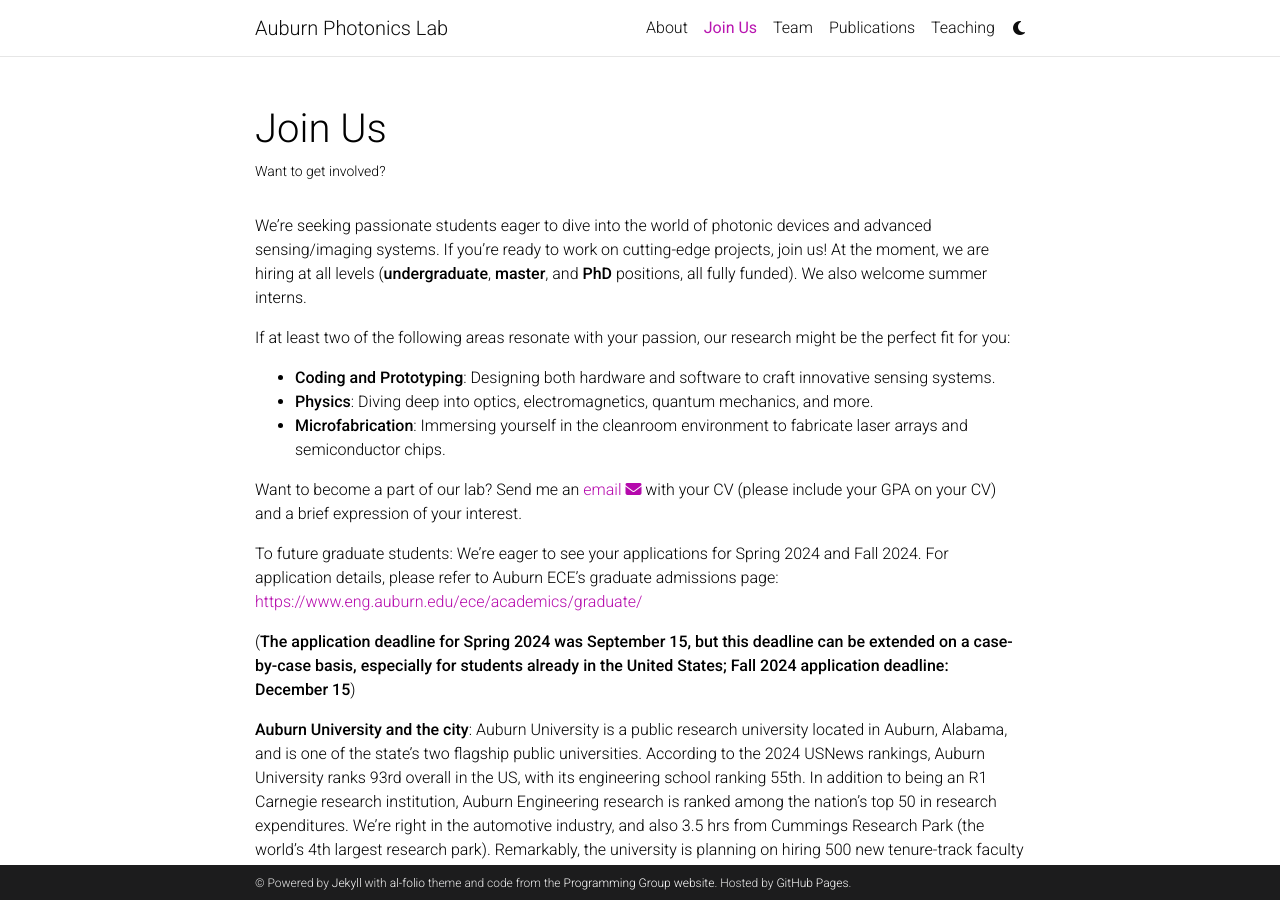
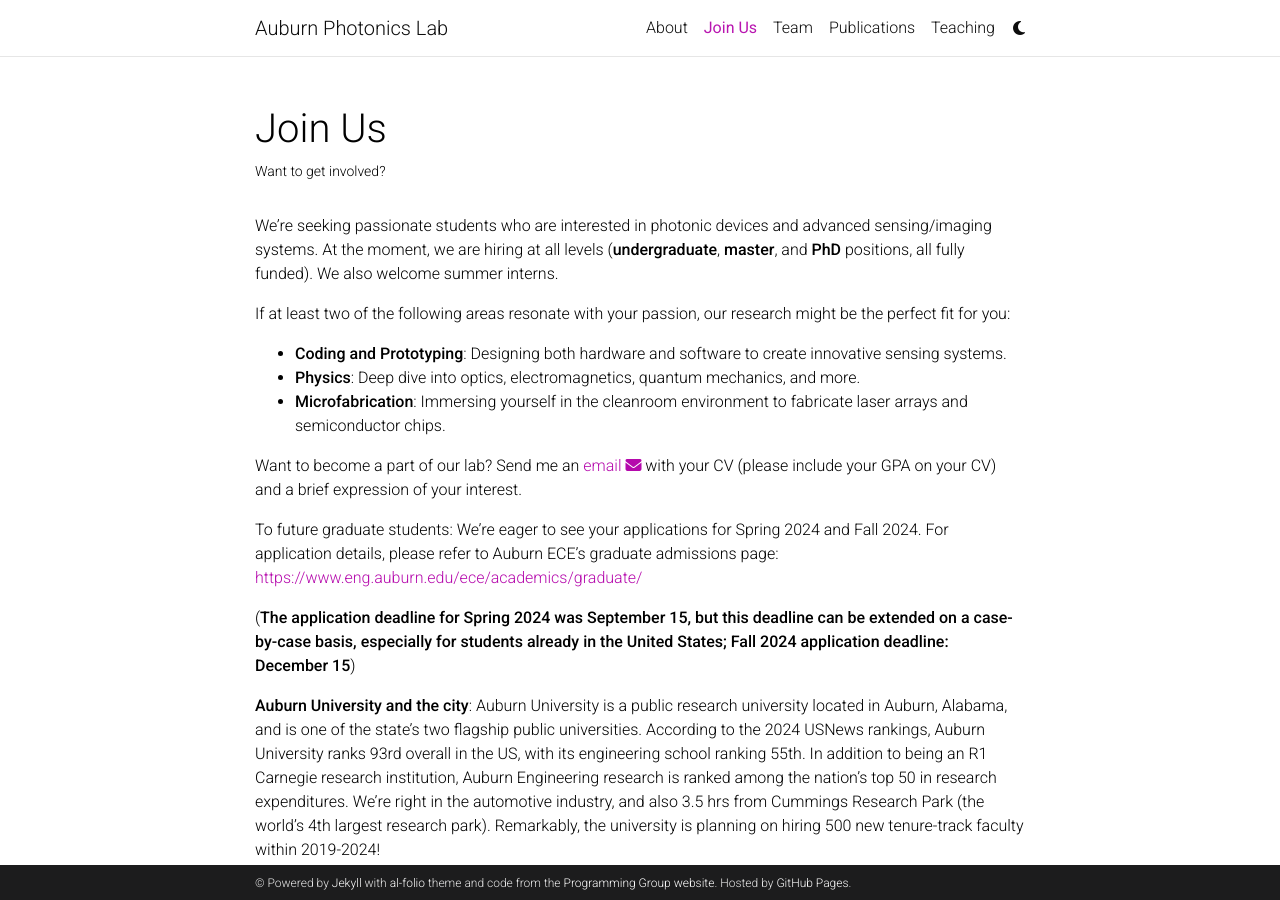
Before and after one commit to zihegao/zihegao.github.io, a Jekyll site: the page built from _pages/join-us.md, in a window 1280 px wide and 900 px high. Built offline with Jekyll 4.4.1, drawn with Linux system fonts in a browser that asks for light colours; comment, search, counter and statistics services are not loaded; a style sheet for code colours, icons or effects is not loaded.

Commit message:
Update join-us.md

```diff
--- a/_pages/join-us.md
+++ b/_pages/join-us.md
@@ -7,13 +7,12 @@
 nav: true
 ---
 
-We're seeking passionate students eager to dive into the world of photonic devices and advanced sensing/imaging systems. If you're ready to work on cutting-edge projects, join us!
-At the moment, we are hiring at all levels (**undergraduate**, **master**, and **PhD** positions, all fully funded). We also welcome summer interns.
+We're seeking passionate students who are interested in photonic devices and advanced sensing/imaging systems. At the moment, we are hiring at all levels (**undergraduate**, **master**, and **PhD** positions, all fully funded). We also welcome summer interns.
 
 
 If at least two of the following areas resonate with your passion, our research might be the perfect fit for you:
-- **Coding and Prototyping**: Designing both hardware and software to craft innovative sensing systems.
-- **Physics**: Diving deep into optics, electromagnetics, quantum mechanics, and more.
+- **Coding and Prototyping**: Designing both hardware and software to create innovative sensing systems.
+- **Physics**: Deep dive into optics, electromagnetics, quantum mechanics, and more.
 - **Microfabrication**: Immersing yourself in the cleanroom environment to fabricate laser arrays and semiconductor chips.
 
 Want to become a part of our lab? Send me an <a href="mailto:{{ site.email | encode_email }}" title="email">email <i class="fas fa-envelope"></i></a> with your CV (please include your GPA on your CV) and a brief expression of your interest.
```
